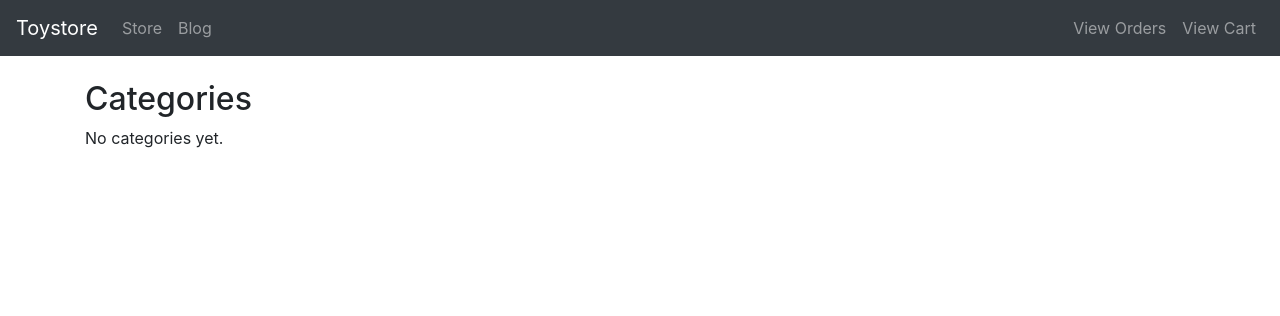
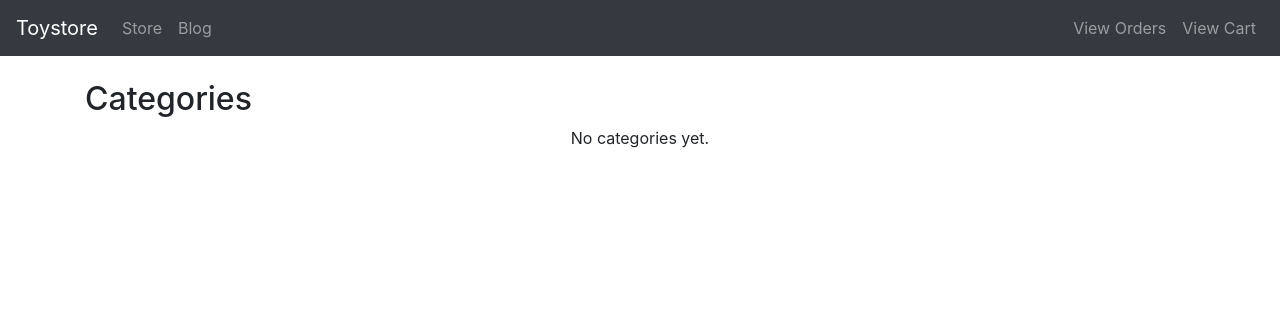
Before and after one commit to bohlool/django_toystore, a Django app: template store/templates/store/category_list.html in a window 1280 px wide. Shown: the top 316 px of the page. Run offline with Django 4.2, Linux system fonts and the light colour scheme; the template is opened without the code that fills it, so the values that code supplies are empty; the visitor is signed in with stand-in values (Sample User, id 1); parts of the project's set-up code (start-up, migrations or seed data) failed here and were passed over; some libraries are stand-ins or nearby versions.

Commit message:
Changed category items display.

```diff
--- a/store/templates/store/category_list.html
+++ b/store/templates/store/category_list.html
@@ -6,7 +6,7 @@
 
 {% block content %}
     <h2>Categories</h2>
-    <div class="d-flex justify-content-start align-items-center flex-wrap">
+    <div class="d-flex justify-content-center align-items-center flex-wrap">
         {% for category in categories %}
             <div class="p-3" style="width: 200px;height: 200px;">
                 <a href="{% url 'product-list-by-category' category.id %}"
```
